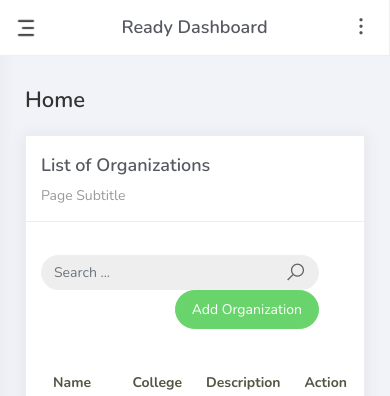
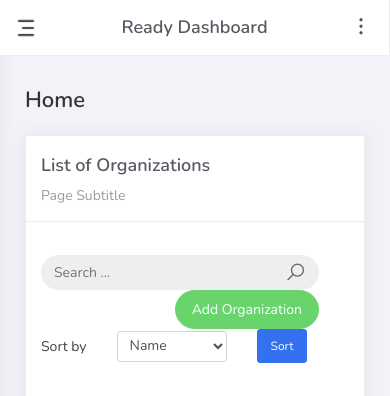
Before and after one commit to Frendsb/PSUSphere, a Django app: page /organization_list in a window 390 px wide. Shown: the top 396 px of the page. Run offline with Django 5.2, Linux system fonts and the light colour scheme; data comes from the database, SQL or seed files in the repository; some libraries are stand-ins or nearby versions.

Commit message:
trying to put sorting dropdown in the organization part

```diff
--- a/projectsite/templates/org_list.html
+++ b/projectsite/templates/org_list.html
@@ -36,6 +36,23 @@
   </div>
 </div>
 
+          <div class="col-md-12">
+            <form method="get" class="row g-2 align-items-center">
+              <div class="col-auto">
+                <label for="orgSortSelect" class="col-form-label">Sort by</label>
+              </div>
+              <div class="col-auto">
+                <select class="form-control form-control-sm" id="orgSortSelect" name="sort_by">
+                  <option value="name">Name</option>
+                  <option value="college__college_name">College</option>
+                  <option value="description">Description</option>
+                </select>
+              </div>
+              <div class="col-auto">
+                <button type="submit" class="btn btn-primary btn-sm">Sort</button>
+              </div>
+            </form>
+          </div>
           <div class="card-body">
             <table class="table table-striped mt-3">
               <thead>
```
